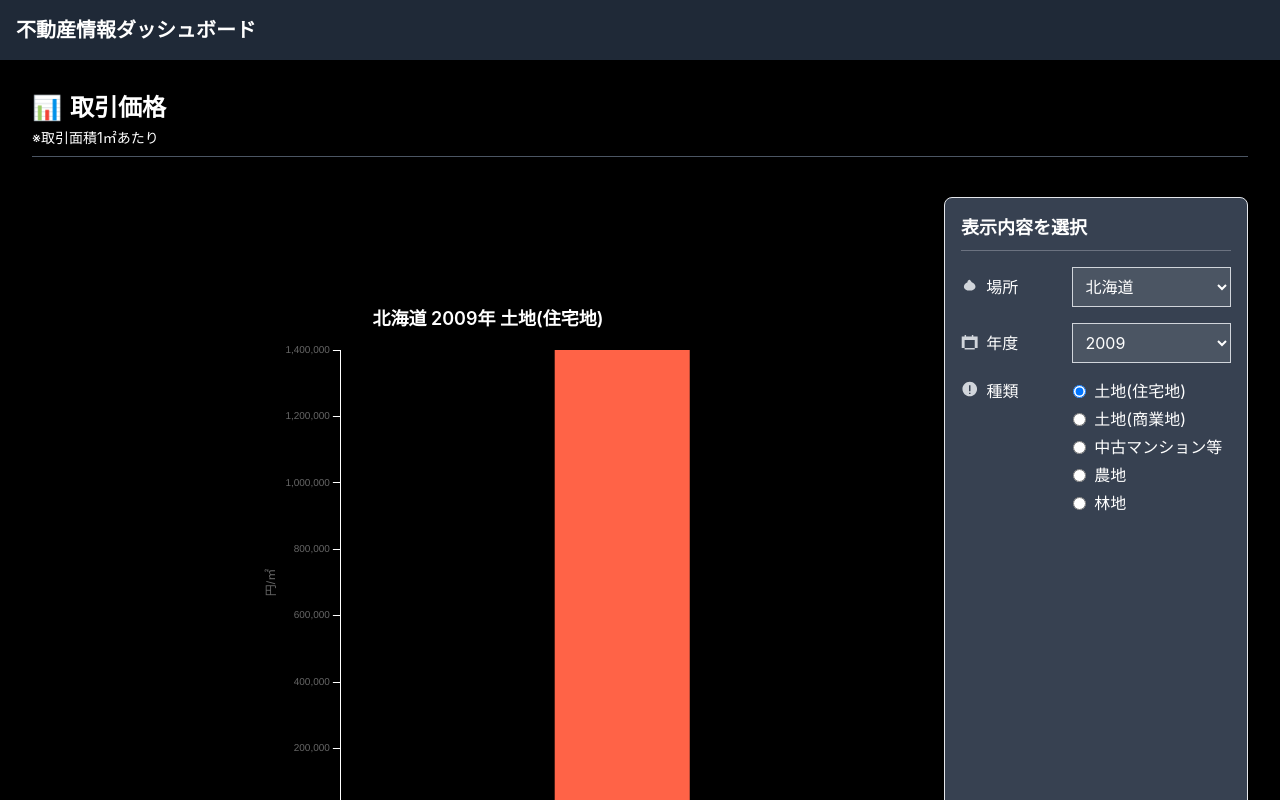
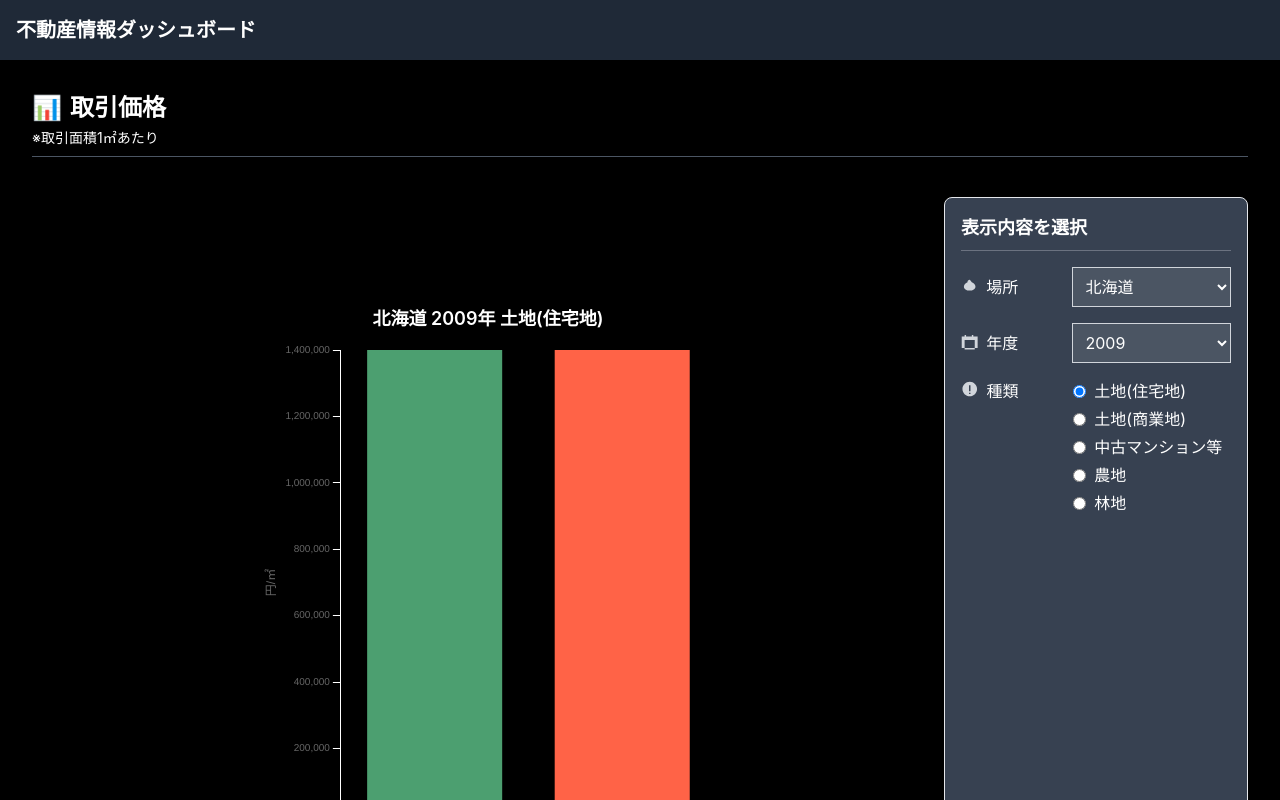
Before and after one commit to vo8u8ov/frontendtest, a React (Create React App) app: page / in a window 1280 px wide. Shown: the top 800 px of the page. Built offline with nearby package versions, Linux system fonts and the light colour scheme.

Commit message:
チャート修正

```diff
--- a/src/components/DataDisplayArea.tsx
+++ b/src/components/DataDisplayArea.tsx
@@ -142,7 +142,14 @@ const DataDisplayArea: React.FC = () => {
     datasets: [
       {
         label: "取引価格 (円/㎡)",
-        data: [priceData ? priceData.years[0].value : 0, averagePrice], // 仮
+        // selectedYear に基づいて価格を取得
+        data: [
+          estateData
+            ? estateData.years.find((year) => year.year === selectedYear)
+                ?.value || 0
+            : 0,
+          averagePrice,
+        ],
         backgroundColor: ["#4C9F70", "#FF6347"],
       },
     ],
```
